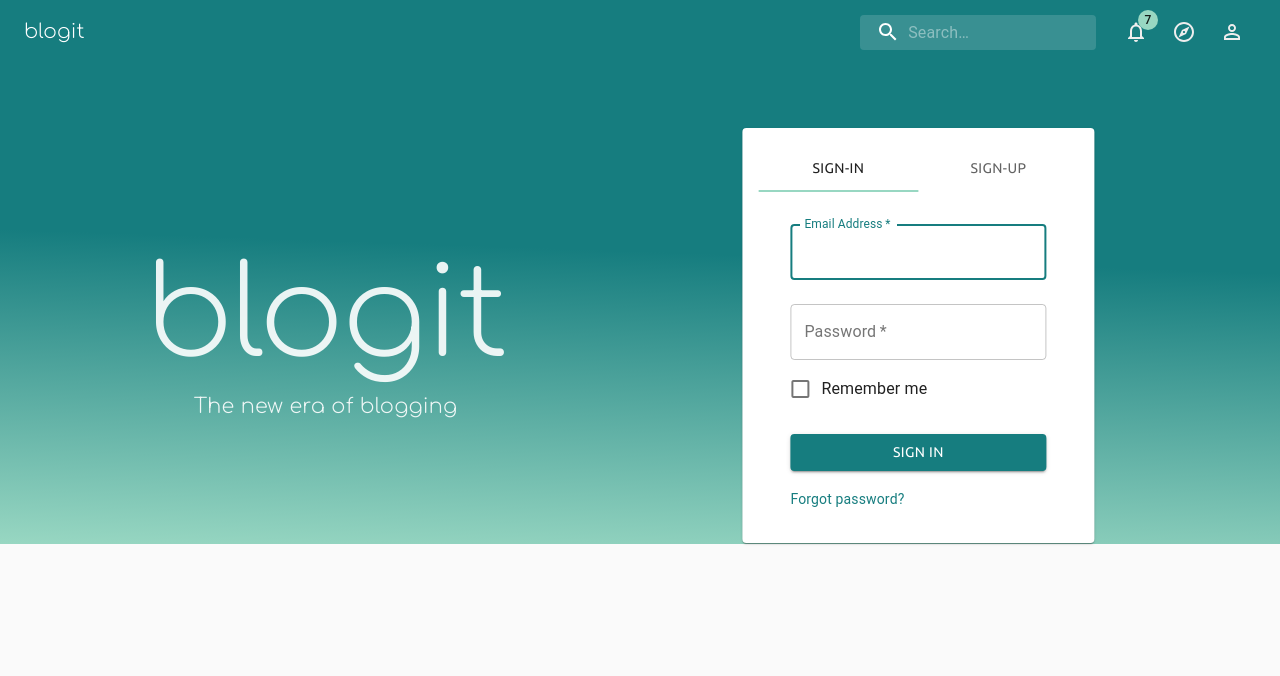
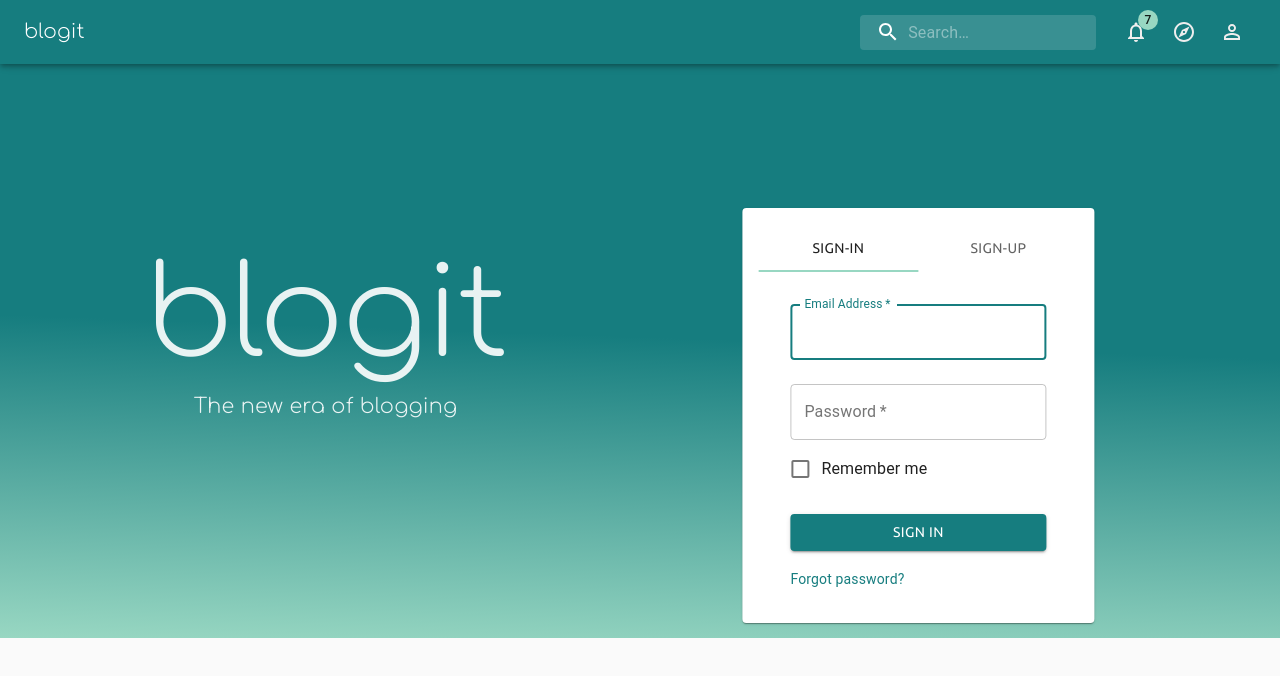
Before and after one commit to codegods/blogit, a React app in the folder frontend/: page /auth in a window 1280 px wide. Shown: the top 676 px of the page. Built offline with nearby package versions, Linux system fonts and the light colour scheme.

Commit message:
Create home page template

```diff
--- a/frontend/src/App.tsx
+++ b/frontend/src/App.tsx
@@ -9,7 +9,7 @@ import {
   IconButton,
   Tooltip,
   LinearProgress,
-  Backdrop
+  Backdrop,
 } from "@material-ui/core";
 import {
   SearchOutlined as SearchIcon,
@@ -18,31 +18,33 @@ import {
   ExploreOutlined,
 } from "@material-ui/icons";
 import { Switch, Route } from "react-router-dom";
-import { appBarStyles, LoaderStyles } from "./styles/appbar";
+import Styles from "./styles/appbar";
 import withStyles from "@material-ui/core/styles/withStyles";
 
-
+// Lazy load other app pages
 const Auth = React.lazy(() => import("./pages/auth/index"));
 
-let Loader = withStyles(LoaderStyles)(
-  class extends React.Component<WithStyles<typeof LoaderStyles>>{
-  render(){
+// Fallback to show when any page is in loading state
+let Loader = withStyles(Styles.Loader)(
+  class extends React.Component<WithStyles<typeof Styles.Loader>> {
+    render() {
       const { classes } = this.props;
       return (
         <Backdrop open={true}>
           <LinearProgress className={classes.progress} />
         </Backdrop>
-    )
+      );
     }
-})
+  }
+);
 
-class App extends React.Component<WithStyles<typeof appBarStyles>> {
+// The app bar
+let MainAppBar = withStyles(Styles.AppBar)(
+  class extends React.Component<WithStyles<typeof Styles.AppBar>> {
     render() {
       const { classes } = this.props;
-
       return (
-      <div className={classes.root}>
-        <AppBar position="static">
+        <AppBar position="static" className={classes.root}>
           <Toolbar>
             <Typography className={classes.title} variant="h6" noWrap>
               blogit
@@ -79,9 +81,39 @@ class App extends React.Component<WithStyles<typeof appBarStyles>> {
             </Tooltip>
           </Toolbar>
         </AppBar>
-        <React.Suspense fallback={
-          <Loader />
-        }>
+      );
+    }
+  }
+);
+
+// The main app
+class App extends React.Component<WithStyles<typeof Styles.App>> {
+  render() {
+    const { classes } = this.props;
+
+    return (
+      <div className={classes.root}>
+        <MainAppBar />
+        <div className={classes.barProxy} />
+        <div className={classes.backdrop}>
+          <div className={classes.logo}>
+            <Typography variant="h1">
+              blogit
+            </Typography>
+            <Typography variant="h5">
+              The new era of blogging
+            </Typography>
+          </div>
+        </div>
+        <main className={classes.main}>
+          <Typography variant="h3">
+            A better place to write
+          </Typography>
+          <Typography variant="body1">
+            With blogit you can write whatever
+          </Typography>
+        </main>
+        <React.Suspense fallback={<Loader />}>
           <Switch>
             <Route path="/auth" component={Auth} />
           </Switch>
@@ -90,4 +122,4 @@ class App extends React.Component<WithStyles<typeof appBarStyles>> {
     );
   }
 }
-export default withStyles(appBarStyles)(App);
+export default withStyles(Styles.App)(App);
--- a/frontend/src/styles/appbar.ts
+++ b/frontend/src/styles/appbar.ts
@@ -1,8 +1,8 @@
 import { createStyles, Theme, fade } from "@material-ui/core/styles";
 
-let appBarStyles = (theme:Theme) => createStyles({
+let AppBar = (theme:Theme) => createStyles({
   root: {
-    flexGrow: 1,
+    position: "fixed",
   },
   title: {
     flexGrow: 1,
@@ -56,10 +56,45 @@ let appBarStyles = (theme:Theme) => createStyles({
 });
 
 
-let LoaderStyles = (_theme:Theme) => createStyles({
+let Loader = (_theme:Theme) => createStyles({
   progress: {
     width: "40%"
   }
 })
 
-export { appBarStyles, LoaderStyles }
+let App = (theme: Theme) => createStyles({
+  root: {
+    flexGrow: 1
+  },
+  barProxy: theme.mixins.toolbar,
+  backdrop: {
+    background: `linear-gradient(182deg, ${theme.palette.primary.main} 40%, ${theme.palette.secondary.main})`,
+    position: "absolute",
+    width: "100vw",
+    top: theme.mixins.toolbar.height,
+    height: "calc(100%/1.6198)",
+  },
+  logo: {
+    position: "absolute",
+    bottom: "25%",
+    left: theme.spacing(4),
+    "& *": {
+      color: "#fff",
+      fontFamily: '"Comfortaa"',
+    },
+    "& h5": {
+      opacity: 0.7
+    },
+    [theme.breakpoints.down("xs")]: {
+      width: "100%",
+      textAlign: "center",
+      left: 0
+    },
+    main: {
+      position: "absolute",
+      top: "calc(100%/1.3)"
+    }
+  }
+})
+
+export default { AppBar, Loader, App }
--- a/frontend/src/styles/auth.ts
+++ b/frontend/src/styles/auth.ts
@@ -27,7 +27,7 @@ export let root = makeStyles((theme: Theme) => ({
     background: `linear-gradient(182deg, ${theme.palette.primary.main} 40%, ${theme.palette.secondary.main})`,
     position: "absolute",
     width: "100vw",
-    height: "60vh",
+    height: "calc(100%/1.6198)",
   },
   showText: {
     position: "absolute",
```
Lines whose indentation alone changed are shown as unchanged.
